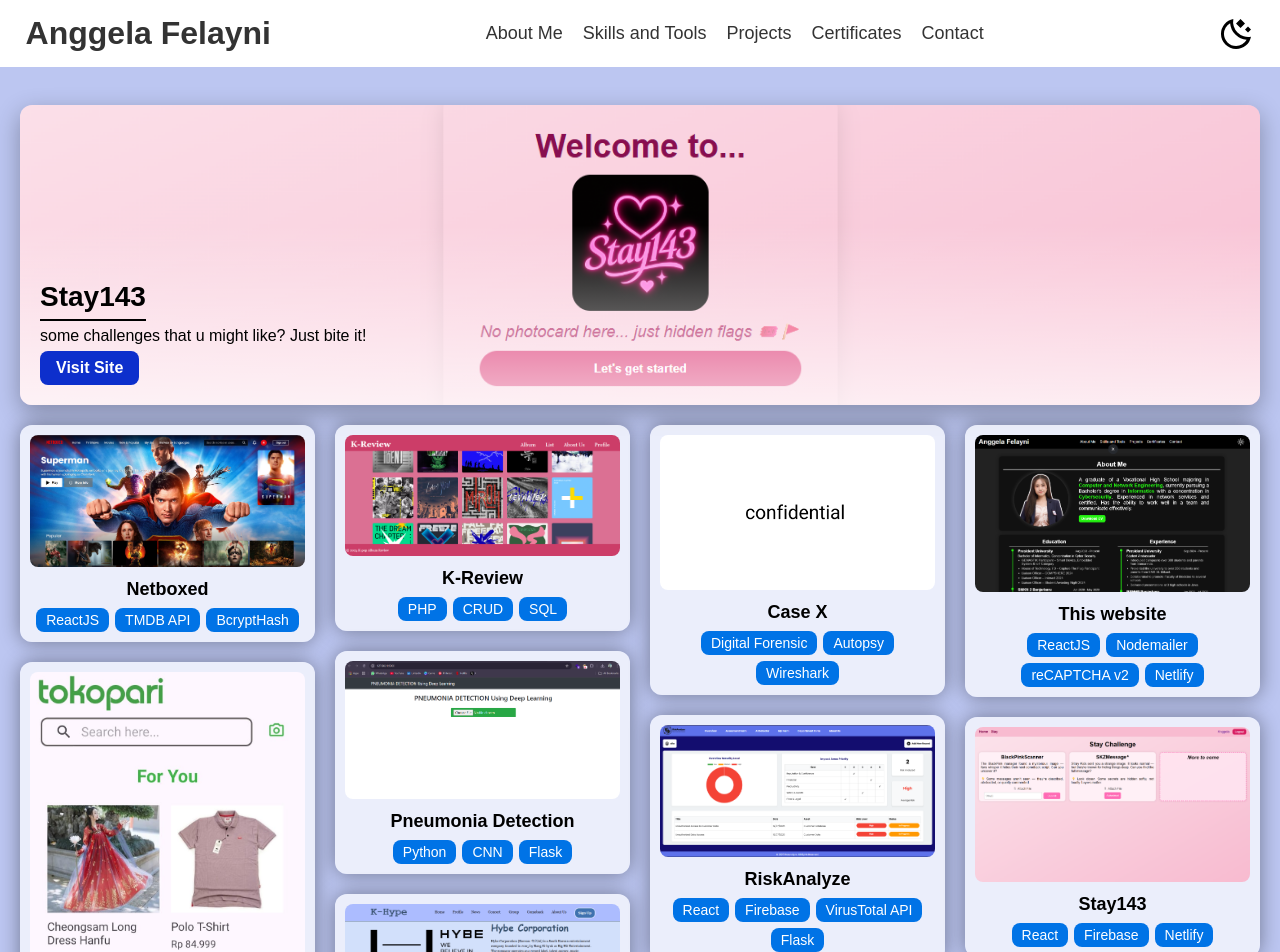
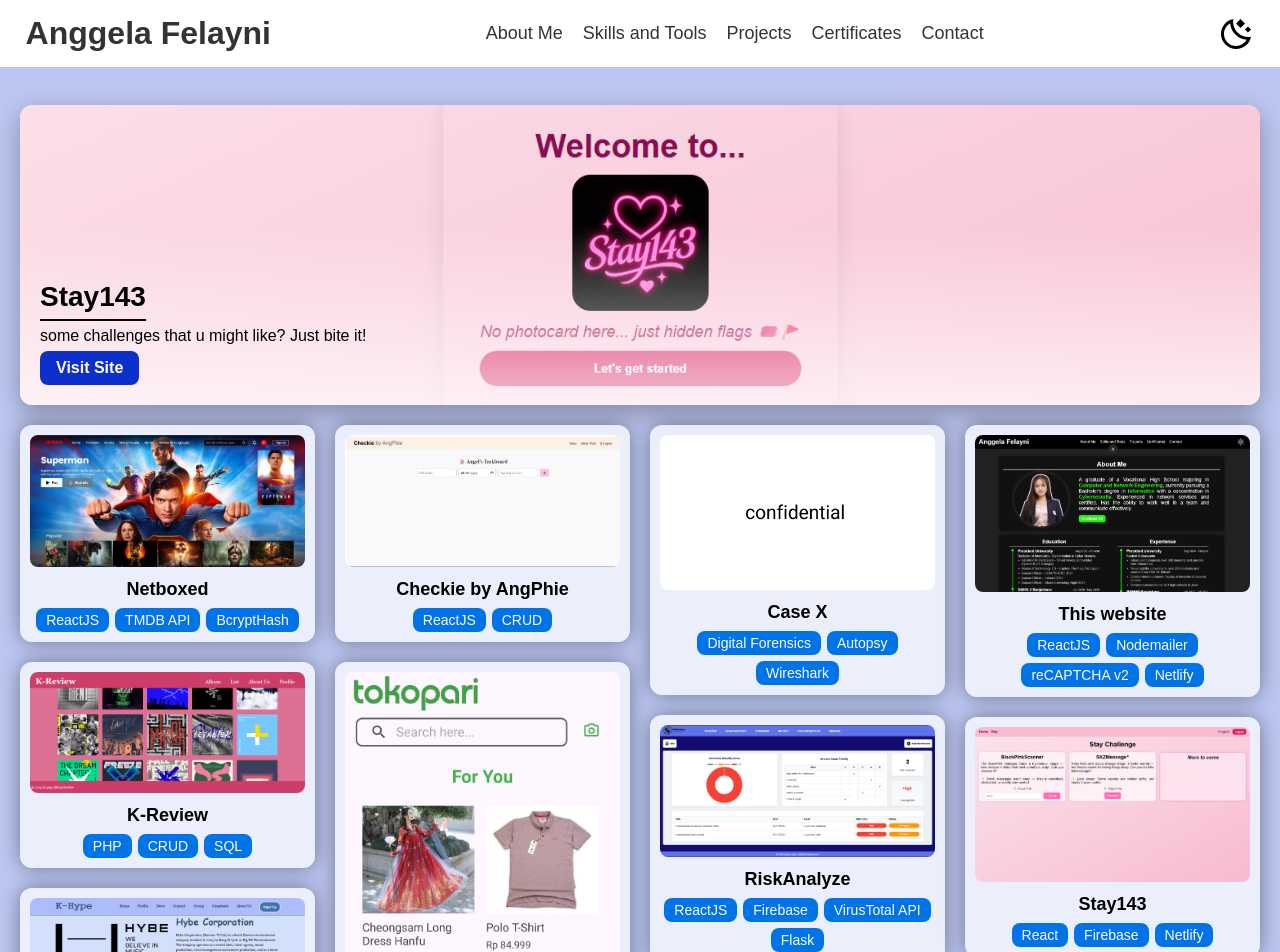
Before and after one commit to Legna10/My-Portofolio, a React (Vite) app in the folder frontend/: page /projects in a window 1280 px wide. Shown: the top 952 px of the page. Built offline with nearby package versions, Linux system fonts and the light colour scheme.

Commit message:
update project

```diff
--- a/frontend/src/components/Projects/Projects.jsx
+++ b/frontend/src/components/Projects/Projects.jsx
@@ -21,6 +21,8 @@ import TP10 from '../../assets/Project/TP10.png'
 import P10 from '../../assets/Project/P10.png'
 import TP11 from '../../assets/Project/TP11.png';
 import P11 from '../../assets/Project/P11.png';
+import TP12 from '../../assets/Project/TP12.png';
+import P12 from '../../assets/Project/P12.png';
 import stay from '../../assets/Project/stay.png';
 import conf from '../../assets/Project/confidential.png'
 
@@ -37,6 +39,38 @@ const projectData = [
   },
   {
     id: 2,
+    title: 'K-Review',
+    thumbnail: TP3,
+    image: P3,
+    description: 'K-Review is a web-based application designed for K-pop fans to discover, review, and manage information about their favorite albums and artists. Built with PHP and MySQL, this platform implements CRUD (Create, Read, Update, Delete).',
+    githublink: 'https://github.com/Legna10/K-Review',
+    doclink: 'https://docs.google.com/document/d/1DisruWKliQVoC87qT02JFF79MjbFPvNa/edit?usp=sharing&ouid=102828231638890615006&rtpof=true&sd=true',
+    tags: ['PHP', 'CRUD', 'SQL']
+  },
+
+  {
+    id: 3,
+    title: 'K-Hype',
+    thumbnail: TP5,
+    image: P5,
+    description: 'K-HYPE is a web-based platform inspired by the vibrant world of K-Pop music and culture. Its name is derived from HYBE Entertainment, reflecting the concept of a fictional K-Pop agency. This site gathers everything related to the agency—from company profile and artist information to news, events, concerts, comebacks, and complete discography. The website is designed not only to share our passion for K-Pop, but also to serve as a 24/7 hub for fans to access updated content about their favorite idols.',
+    githublink: 'https://github.com/Legna10/K-Hype',
+    doclink: 'https://docs.google.com/document/d/1UijgrIObTex65wn5sNL0sK-3EWQ-5Nce5552QOh72es/edit?usp=sharing',
+    tags: ['HTML', 'CSS', 'Bootstrap']
+  },
+
+  {
+    id: 4,
+    title: 'Checkie by AngPhie',
+    thumbnail: TP10,
+    image: P10,
+    description: 'Checkie by AngPhie is a productivity web app that helps users manage their tasks and notes efficiently. It features two main pages: Task and Stikies. The Task page allows users to add, track, and organize their to-dos. Meanwhile, the Stikies page mimics the look and feel of physical sticky notes, where users can write quick notes and freely drag them around the screen, offering a flexible, visual way to manage thoughts or reminders. The intuitive drag-and-drop interface on the Stikies page enhances interactivity and makes note-taking feel natural and engaging.',
+    githublink: 'https://github.com/Legna10/Checkie-by-AngPhie',
+    doclink:'',
+    tags: ['ReactJS', 'CRUD', ]
+  },
+    {
+    id: 5,
     title: 'tokopari',
     thumbnail: TP2,
     image: P2,
@@ -46,17 +80,7 @@ const projectData = [
     tags: ['Android', 'Java' , 'SQLite', 'Firebase']
   },
   {
-    id: 3,
-    title: 'K-Review',
-    thumbnail: TP3,
-    image: P3,
-    description: 'K-Review is a web-based application designed for K-pop fans to discover, review, and manage information about their favorite albums and artists. Built with PHP and MySQL, this platform implements CRUD (Create, Read, Update, Delete).',
-    githublink: 'https://github.com/Legna10/K-Review',
-    doclink: 'https://docs.google.com/document/d/1DisruWKliQVoC87qT02JFF79MjbFPvNa/edit?usp=sharing&ouid=102828231638890615006&rtpof=true&sd=true',
-    tags: ['PHP', 'CRUD', 'SQL']
-  },
-  {
-    id: 4,
+    id: 6,
     title: 'Pneumonia Detection',
     thumbnail: TP4,
     image: P4,
@@ -66,16 +90,6 @@ const projectData = [
     tags: ['Python', 'CNN', 'Flask']
   },
   {
-    id: 5,
-    title: 'K-Hype',
-    thumbnail: TP5,
-    image: P5,
-    description: 'K-HYPE is a web-based platform inspired by the vibrant world of K-Pop music and culture. Its name is derived from HYBE Entertainment, reflecting the concept of a fictional K-Pop agency. This site gathers everything related to the agency—from company profile and artist information to news, events, concerts, comebacks, and complete discography. The website is designed not only to share our passion for K-Pop, but also to serve as a 24/7 hub for fans to access updated content about their favorite idols.',
-    githublink: 'https://github.com/Legna10/K-Hype',
-    doclink: 'https://docs.google.com/document/d/1UijgrIObTex65wn5sNL0sK-3EWQ-5Nce5552QOh72es/edit?usp=sharing',
-    tags: ['HTML', 'CSS', 'Bootstrap']
-  },
-  {
     id: 7,
     title: 'Case X',
     thumbnail: conf,
@@ -83,7 +97,7 @@ const projectData = [
     description: 'Case X is a digital forensic investigation focused on identifying and analyzing electronic evidence from a suspect is disk image, suspected of involvement in human trafficking through the dark web. Analysis was conducted using Autopsy to examine the file system structure, uncover hidden files, and extract relevant digital artifacts. Network evidence from a provided PCAP file was examined using Wireshark and NetworkMiner, revealing communication with hidden services and anonymous servers. Steganography techniques were detected using QuickStego, while encrypted files were decrypted with the help of CyberChef and John the Ripper was used for password cracking. The collected evidence helped reconstruct the sequence of events and link the suspect is digital activity to illegal operations on the dark web.',
     githublink: '',
     doclink:'',
-    tags: ['Digital Forensic', 'Autopsy', 'Wireshark']
+    tags: ['Digital Forensics', 'Autopsy', 'Wireshark']
   },
   {
     id: 8,
@@ -93,20 +107,20 @@ const projectData = [
     description: 'RiskAnalyze is a web-based cybersecurity risk assessment platform designed to help organizations identify, evaluate, and mitigate digital threats using the OCTAVE Allegro framework. It features an interactive dashboard, dynamic assessment forms, and AI-assisted threat detection through VirusTotal API, allowing real-time URL analysis with data from over 70 antivirus engines. Integrated with Firebase for secure authentication and database management, the system supports compliance with regulations such as GDPR, ISO 27001, and NIST 800-53. RiskAnalyze enables users to assess risks based on business impact, visualize threat levels, and generate actionable reports, offering a comprehensive and scalable solution for modern cybersecurity risk management.',
     githublink: 'https://github.com/coenflour/Security-Risk-Assessment',
     doclink:'https://docs.google.com/document/d/1up1SXJFKDv3zO9NN0hqIvYGJb06GKLAA/edit?usp=sharing&ouid=102828231638890615006&rtpof=true&sd=true',
-    tags: ['React', 'Firebase', 'VirusTotal API', 'Flask']
+    tags: ['ReactJS', 'Firebase', 'VirusTotal API', 'Flask']
+  },
+  {
+    id: 9,
+    title: 'CTF PU',
+    thumbnail: TP12,
+    image: P12,
+    description: 'This is a write-up of a Capture The Flag (CTF) challenge created for the Ethical Hacking & Digital Forensic course. The challenge features various categories, including Forensics, Web Exploitation, Cryptography, OSINT, and Miscellaneous, designed to test student is skills in analyzing digital evidence, exploiting web vulnerabilities, decrypting encoded messages, conducting open-source investigations, and solving unique puzzles. It encourages participants to apply ethical hacking techniques and digital forensic methods in a hands-on environment that simulates real-world scenarios.',
+    githublink: '',
+    doclink: 'https://docs.google.com/document/d/1zKPs4Q9F36npwQG9-k6jm0qEwKnRTILNF-5ybWW97s8/edit?usp=sharing',
+    tags: ['CTF', 'Forensics', 'Cryptography', 'OSINT']
   },
   {
     id: 10,
-    title: 'Checkie by AngPhie',
-    thumbnail: TP10,
-    image: P10,
-    description: 'Checkie by AngPhie is a productivity web app that helps users manage their tasks and notes efficiently. It features two main pages: Task and Stikies. The Task page allows users to add, track, and organize their to-dos. Meanwhile, the Stikies page mimics the look and feel of physical sticky notes, where users can write quick notes and freely drag them around the screen, offering a flexible, visual way to manage thoughts or reminders. The intuitive drag-and-drop interface on the Stikies page enhances interactivity and makes note-taking feel natural and engaging.',
-    githublink: 'https://github.com/Legna10/Checkie-by-AngPhie',
-    doclink:'',
-    tags: ['React', 'CRUD', ]
-  },
-  {
-    id: 9,
     title: 'This website',
     thumbnail: TP9,
     image: TP9,
@@ -126,7 +140,7 @@ const projectData = [
     tags: ['React', 'Firebase', 'Netlify']
   },
   {
-    id: 6,
+    id: 12,
     title: 'SudoAngela',
     thumbnail: TP6,
     image: P6,
```
Also changed, not shown: frontend/src/assets/Project/P12.png (added), frontend/src/assets/Project/TP12.png (added).
